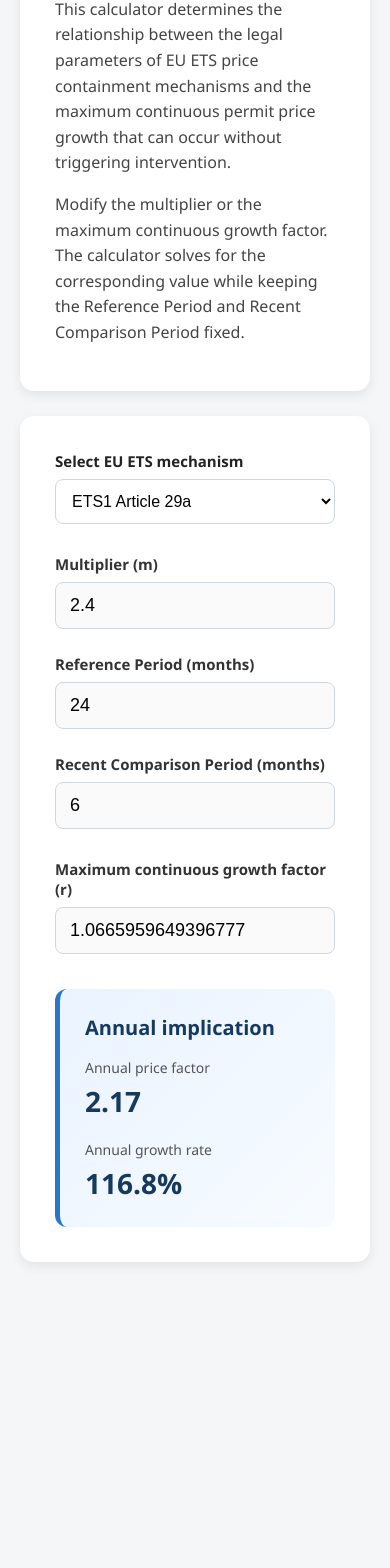
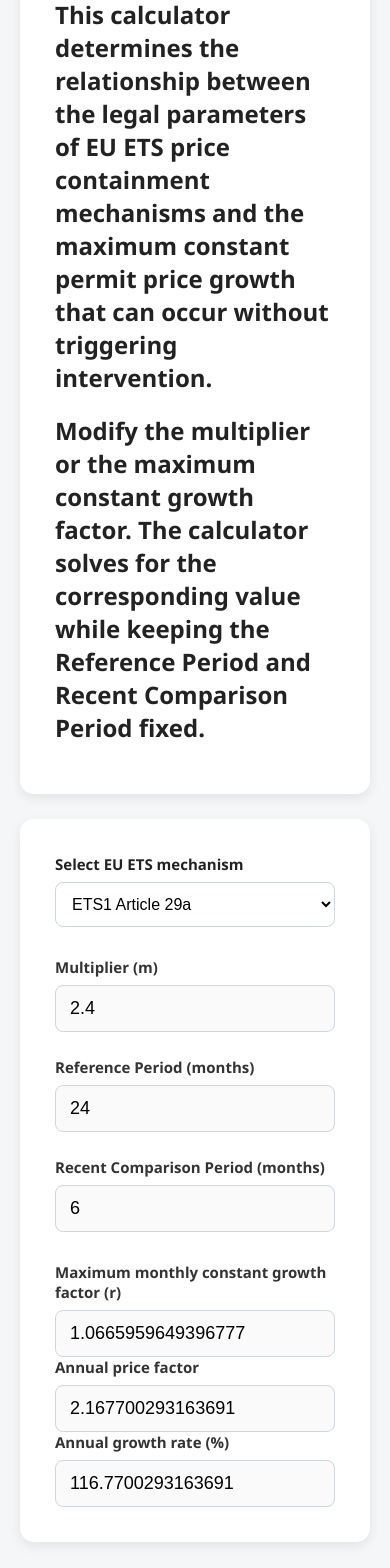
Before and after one commit to slvstr1/eu-ets-calculator, a React (Vite) app: page / in a window 390 px wide. Shown: the part 244-1812 px from the top of the page. Before the commit the page ends 1546 px from the top, so only its background shows below. Built offline with nearby package versions, Linux system fonts and the light colour scheme.

Commit message:
make annual responsive + titles + rounding

```diff
--- a/src/App.jsx
+++ b/src/App.jsx
@@ -16,19 +16,19 @@
                         EU ETS Price Containment Mechanism Calculator
                     </h1>
 
-                    <p>
+                    <h2>
                         This calculator determines the relationship between
                         the legal parameters of EU ETS price containment
-                        mechanisms and the maximum continuous permit price
+                        mechanisms and the maximum constant permit price
                         growth that can occur without triggering intervention.
-                    </p>
+                    </h2>
 
-                    <p>
-                        Modify the multiplier or the maximum continuous growth
+                    <h2>
+                        Modify the multiplier or the maximum constant growth
                         factor. The calculator solves for the corresponding
                         value while keeping the Reference Period and Recent
                         Comparison Period fixed.
-                    </p>
+                    </h2>
 
                 </header>
 
--- a/src/components/Calculator.jsx
+++ b/src/components/Calculator.jsx
@@ -1,4 +1,4 @@
-import React, { useState, useEffect, useMemo } from "react";
+import React, {useState, useEffect, useMemo} from "react";
 
 import ParameterInput from "./ParameterInput.jsx";
 import ResultCard from "./ResultCard.jsx";
@@ -7,7 +7,8 @@
     solveForGrowthFactor,
     solveForMultiplier,
     annualFactor,
-    annualGrowthRate
+    annualGrowthRate,
+    monthlyFactorFromAnnualFactor
 } from "../utils/solver.js";
 
 
@@ -51,7 +52,6 @@
 };
 
 
-
 function Calculator() {
 
 
@@ -78,7 +78,6 @@
         useState("ets1");
 
 
-
     /*
         Apply preset values
     */
@@ -98,7 +97,6 @@
         setLastEdited("multiplier");
 
     }
-
 
 
     /*
@@ -127,7 +125,6 @@
             }
 
 
-
             if (lastEdited === "growthFactor") {
 
 
@@ -147,7 +144,6 @@
         }, 500);
 
 
-
         return () => clearTimeout(timer);
 
 
@@ -158,8 +154,6 @@
         comparisonPeriod,
         lastEdited
     ]);
-
-
 
 
     function handleMultiplier(value) {
@@ -173,7 +167,6 @@
     }
 
 
-
     function handleGrowthFactor(value) {
 
         setGrowthFactor(Number(value));
@@ -184,6 +177,19 @@
 
     }
 
+    function handleAnnualFactor(value) {
+
+        setGrowthFactor(
+            monthlyFactorFromAnnualFactor(
+                Number(value)
+            )
+        );
+
+        setLastEdited("growthFactor");
+
+        setPreset("custom");
+
+    }
 
 
     // const yearlyFactor =
@@ -199,7 +205,6 @@
         () => annualGrowthRate(growthFactor),
         [growthFactor]
     );
-
 
 
     return (
@@ -241,8 +246,6 @@
             </div>
 
 
-
-
             <div className="parameter-row">
 
 
@@ -251,7 +254,6 @@
                     value={multiplier}
                     onChange={handleMultiplier}
                 />
-
 
 
                 <ParameterInput
@@ -263,7 +265,6 @@
                         )
                     }
                 />
-
 
 
                 <ParameterInput
@@ -280,15 +281,13 @@
             </div>
 
 
-
-
-
             <div className="growth-box">
 
 
                 <ParameterInput
-                    title="Maximum continuous growth factor (r)"
+                    title="Maximum monthly constant growth factor (r)"
                     value={growthFactor}
+                    decimals={4}
                     onChange={handleGrowthFactor}
                 />
 
@@ -296,13 +295,25 @@
             </div>
 
 
+            <ParameterInput
+                title="Annual price factor"
+                value={yearlyFactor}
+                decimals={2}
+                onChange={handleAnnualFactor}
+            />
 
+            <ParameterInput
+                title="Annual growth rate (%)"
+                value={yearlyRate * 100}
+                decimals={2}
+                onChange={() => {
+                }}
+            />
 
-
-            <ResultCard
-                annualFactor={yearlyFactor}
-                annualRate={yearlyRate}
-            />
+            {/*<ResultCard*/}
+            {/*    annualFactor={yearlyFactor}*/}
+            {/*    annualRate={yearlyRate}*/}
+            {/*/>*/}
 
 
         </div>
@@ -312,5 +323,4 @@
 }
 
 
-
 export default Calculator;
--- a/src/components/Calculator_bak.jsx
+++ b/src/components/Calculator_bak.jsx
@@ -143,7 +143,7 @@
 
 
                 <ParameterInput
-                    title="Maximum continuous growth factor (r)"
+                    title="Maximum constant growth factor (r)"
                     value={growthFactor}
                     onChange={handleGrowthFactor}
                 />
--- a/src/components/ParameterInput.jsx
+++ b/src/components/ParameterInput.jsx
@@ -2,10 +2,11 @@
 
 
 function ParameterInput({
-    title,
-    value,
-    onChange
-}) {
+                            title,
+                            value,
+                            onChange,
+                            decimals = null
+                        }) {
 
     return (
 
@@ -19,6 +20,11 @@
             <input
                 type="number"
                 value={value}
+                // value={
+                //     decimals === null || value === ""
+                //         ? value
+                //         : Number(value).toFixed(decimals)
+                // }
                 onChange={(e) => onChange(e.target.value)}
                 step="0.0001"
             />
--- a/src/utils/solver.js
+++ b/src/utils/solver.js
@@ -223,3 +223,19 @@
     return annualFactor(growthFactor) - 1;
 
 }
+
+/*
+    Convert annual price factor into monthly growth factor.
+    Example:     2.16 gives 1.0665
+*/
+
+export function monthlyFactorFromAnnualFactor(
+    annualFactor
+) {
+
+    return Math.pow(
+        annualFactor,
+        1 / 12
+    );
+
+}
```
Lines whose indentation alone changed are shown as unchanged.
